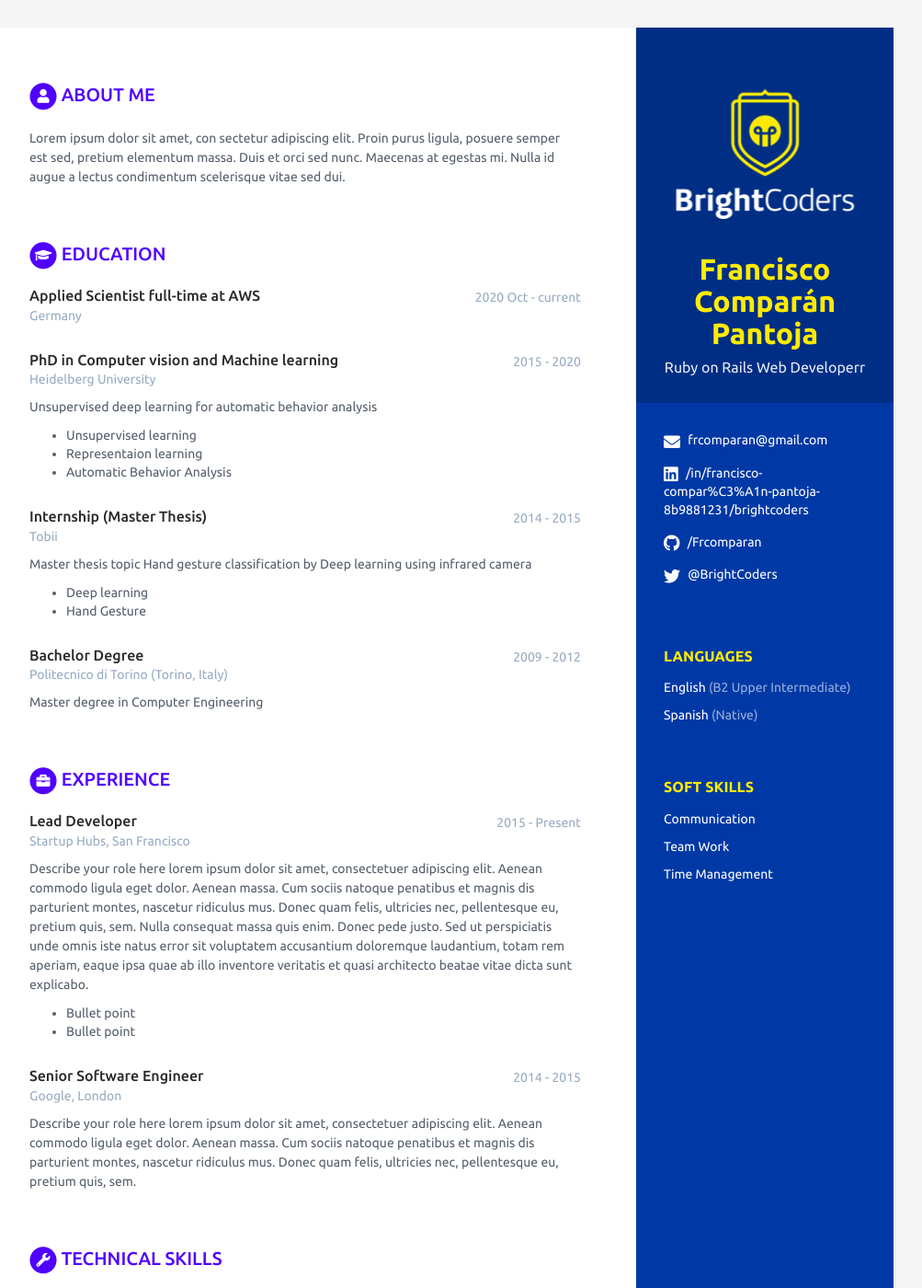
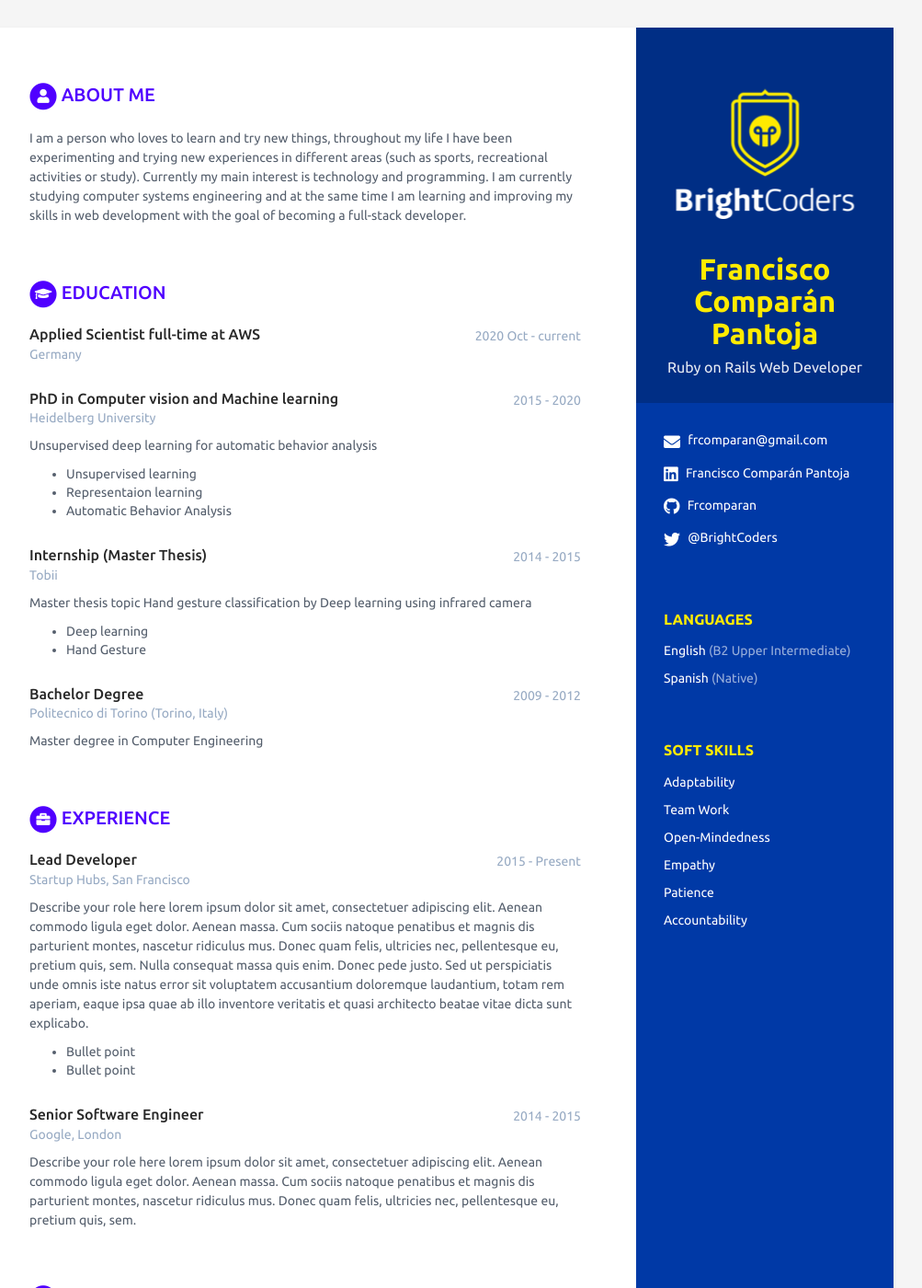
Before and after one commit to BC-MAY-21-ROR/kata-03-scorecard-Frcomparan, a Jekyll site: the page built from index.html, in a window 1280 px wide and 1400 px high. Shown: the whole window at 92% size, without its empty margins (168-1171 px from the left). Built offline with Jekyll 4.4.1, drawn with Linux system fonts in a browser that asks for light colours.

Commit message:
Add soft skills and "about me"

```diff
--- a/_data/data.yml
+++ b/_data/data.yml
@@ -8,15 +8,15 @@ sidebar:
 
   # Profile information
   name: Francisco Comparán Pantoja # Nombre completo
-  tagline: Ruby on Rails Web Developerr # React Native Mobile Developer ó Ruby on Rails Web Developer Según sea el caso
+  tagline: Ruby on Rails Web Developer # React Native Mobile Developer ó Ruby on Rails Web Developer Según sea el caso
   avatar: escudo.png # No modificar
 
   # Actualiza tus datos de contacto
   email: frcomparan@gmail.com
   phone:
   website: # No agregar http://
-  linkedin: /in/francisco-compar%C3%A1n-pantoja-8b9881231/brightcoders
-  github: /Frcomparan
+  linkedin: Francisco Comparán Pantoja
+  github: Frcomparan
   gitlab:
   bitbucket:
   twitter: '@BrightCoders'
@@ -34,20 +34,30 @@ sidebar:
 
   # Registra aquí tus soft skills. Agrega o elimina según sea necesario
   interests:
-    - item: Communication
+    - item: Adaptability
       link: # dejar en blanco
 
     - item: Team Work
       link: # dejar en blanco
 
-    - item: Time Management
+    - item: Open-Mindedness
+      link: # dejar en blanco
+
+    - item: Empathy
+      link: # dejar en blanco
+
+    - item: Patience
+      link: # dejar en blanco
+
+    - item: Accountability
       link: # dejar en blanco
 
 # Registra aquí un resumen de tu perfil
 career-profile:
   title: About Me # NO MODIFICAR
   summary: |
-    Lorem ipsum dolor sit amet, con sectetur adipiscing elit. Proin purus ligula, posuere semper est sed, pretium elementum massa. Duis et orci sed nunc. Maecenas at egestas mi. Nulla id augue a lectus condimentum scelerisque vitae sed dui.
+    I am a person who loves to learn and try new things, throughout my life I have been experimenting and trying new experiences in different areas (such as sports, recreational activities or study). Currently my main interest is technology and programming.
+    I am currently studying computer systems engineering and at the same time I am learning and improving my skills in web development with the goal of becoming a full-stack developer.
 
 # Registra aquí tus estudios. Agrega o elimina según sea necesario
 educationcomplete:
```
